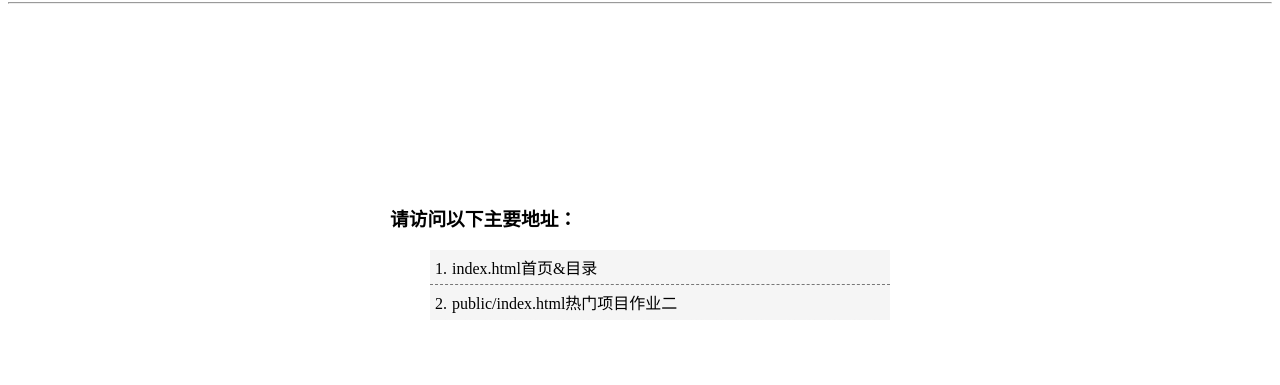
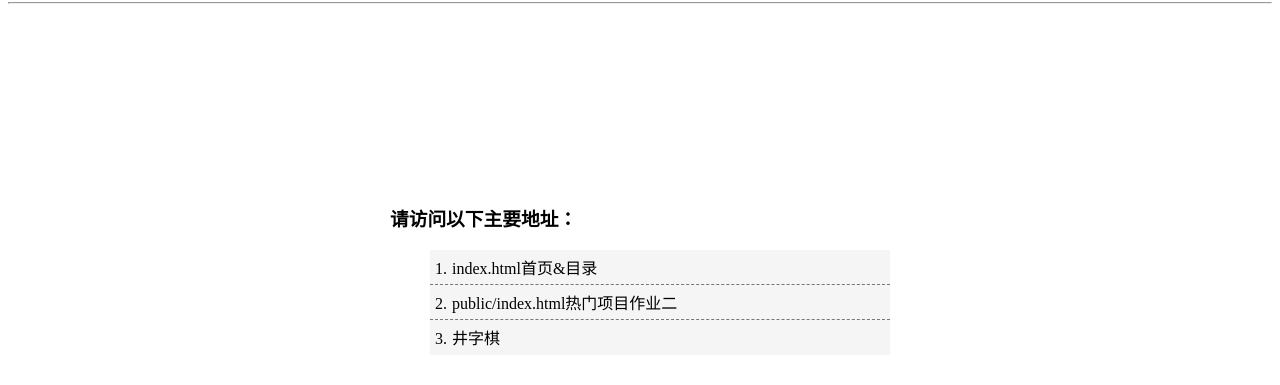
Before and after one commit to yngwejun/react_train, a React app: page index.html in a window 1280 px wide. Shown: the part 73-458 px from the top of the page. Built offline with nearby package versions, Linux system fonts and the light colour scheme; some packages are replaced by stand-ins of ours.

Commit message:
跟新目录

```diff
--- a/index.html
+++ b/index.html
@@ -90,7 +90,7 @@
     <ul>
              <li><a href="index.html">index.html首页&目录</a></li>
             <li> <a href="public/index.html">public/index.html热门项目作业二</a></li>
-
+            <li> <a href="https://y1232112.github.io/Jinziqi//build/#">井字棋</a></li>
 
 
     </ul>
```
